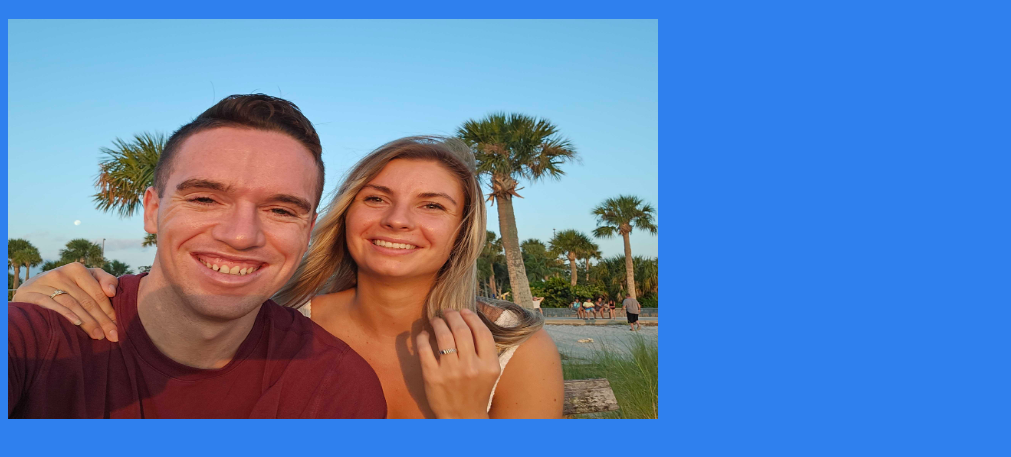
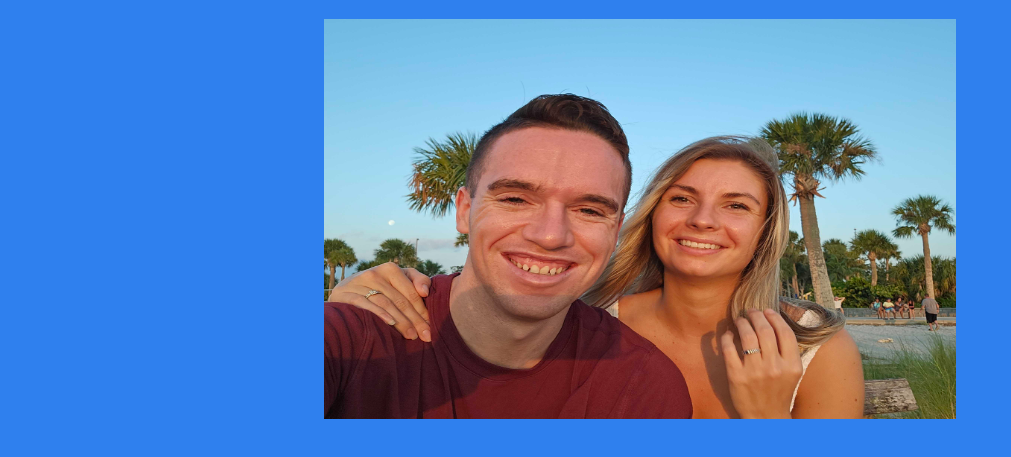
Before and after one commit to PatrickABrown/VProject, a plain HTML site: page index.html in a window 1280 px wide. Shown: the part 61-518 px from the top of the page, without its empty margins (0-1011 px from the left). Drawn offline with Linux system fonts and the light colour scheme.

Commit message:
Update index.html

```diff
--- a/index.html
+++ b/index.html
@@ -9,13 +9,20 @@
          background-color: rgb(47,128,238);
       }
 
+    .center {
+  display: block;
+  margin-left: auto;
+  margin-right: auto;
+  width: 50%;
+}
+
     </style>
 <body>
 <h1 align="center">
     Introducing Patrick Brown
 </h1>
 <img src="images/20240817_195305.jpg"
-    align="center"
+    class="center"
     width=650
     height=400px
     >
```
